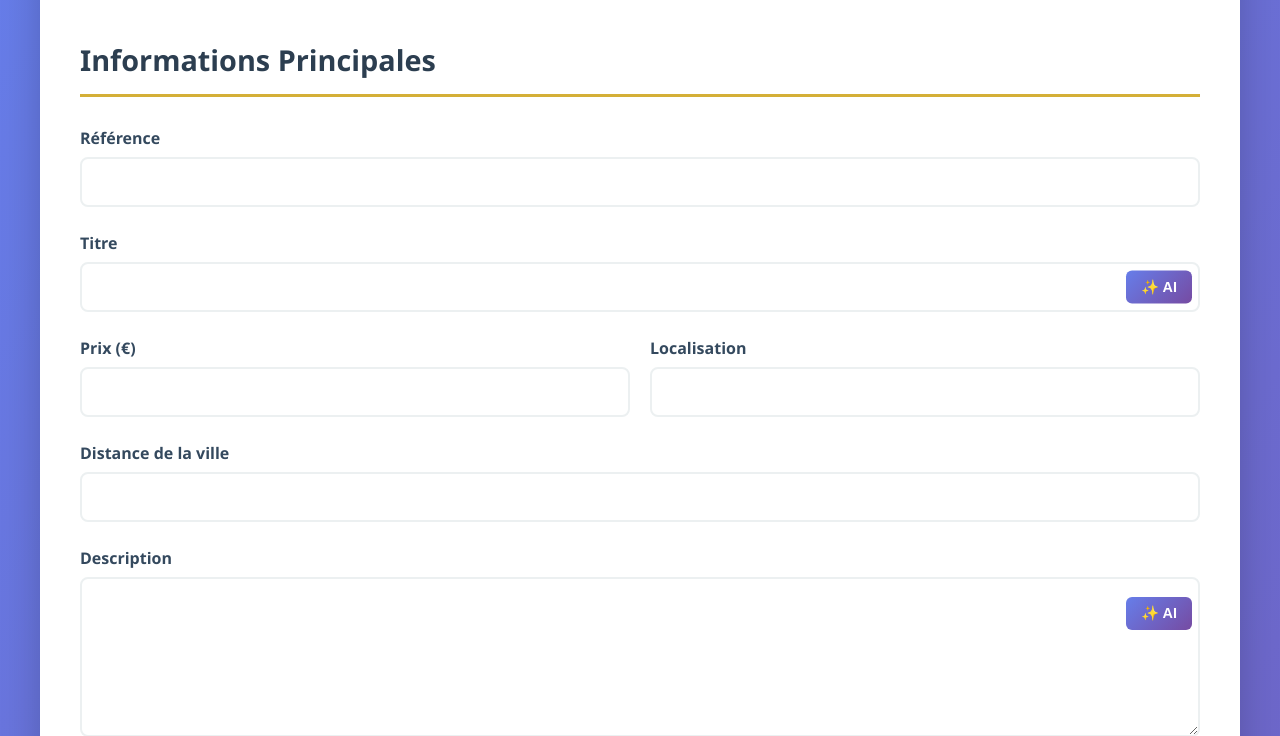
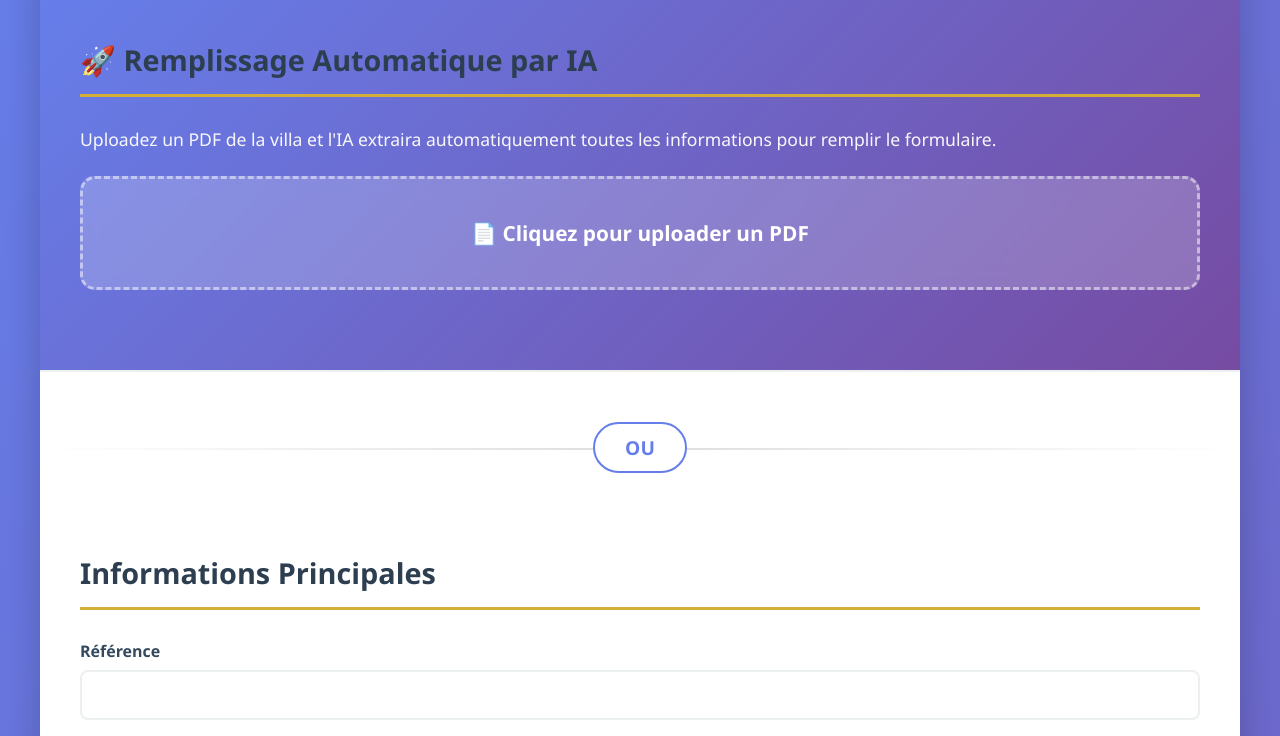
Before and after one commit to moa-digitalagency/VillaVendreMarrakech, a Flask app: page /admin in a window 1280 px wide. Shown: the part 126-862 px from the top of the page. Run offline with Flask 3, Linux system fonts and the light colour scheme.

Commit message:
Add automated form filling via PDF upload and AI extraction
Introduces PDF upload functionality with AI-driven data extraction to automatically populate form fields. Includes backend API endpoint in `app.py` for PDF processing, frontend CSS styling in `static/css/admin.css` for the upload interface, and JavaScript logic in `static/js/admin.js` to handle the upload and form population. The `templates/admin.html` file is updated to include the new PDF upload section.

Replit-Commit-Author: Agent
Replit-Commit-Session-Id: eef467e4-de29-4c9c-befc-ca1fce89f87e
Replit-Commit-Checkpoint-Type: intermediate_checkpoint

```diff
--- a/app.py
+++ b/app.py
@@ -275,12 +275,13 @@ def upload_pdf():
         return jsonify({'error': 'No PDF file'}), 400
 
     file = request.files['pdf']
-    if file.filename == '':
+    if not file.filename or file.filename == '':
         return jsonify({'error': 'No selected file'}), 400
 
     if not file.filename.lower().endswith('.pdf'):
         return jsonify({'error': 'File must be a PDF'}), 400
 
+    temp_filepath = None
     try:
         temp_filename = f"temp_{uuid.uuid4()}.pdf"
         temp_filepath = os.path.join(app.config['UPLOAD_FOLDER'], temp_filename)
@@ -301,7 +302,7 @@ def upload_pdf():
         return jsonify({'success': True, 'data': villa_data})
 
     except Exception as e:
-        if os.path.exists(temp_filepath):
+        if temp_filepath and os.path.exists(temp_filepath):
             os.remove(temp_filepath)
         return jsonify({'error': f'Error processing PDF: {str(e)}'}), 500
 
--- a/static/css/admin.css
+++ b/static/css/admin.css
@@ -50,6 +50,116 @@ header h1 {
 
 form {
     padding: 40px;
+}
+
+.pdf-upload-section {
+    padding: 40px;
+    background: linear-gradient(135deg, #667eea, #764ba2);
+    color: white;
+    border-bottom: none;
+    margin-bottom: 0;
+}
+
+.pdf-upload-section h2 {
+    color: white;
+    border-bottom: 3px solid rgba(255, 255, 255, 0.3);
+}
+
+.section-description {
+    font-size: 1.1rem;
+    margin-bottom: 25px;
+    opacity: 0.95;
+}
+
+.pdf-upload-area {
+    margin-bottom: 20px;
+}
+
+.pdf-upload-area input[type="file"] {
+    display: none;
+}
+
+.pdf-upload-label {
+    display: block;
+    padding: 40px;
+    background: rgba(255, 255, 255, 0.2);
+    border: 3px dashed rgba(255, 255, 255, 0.5);
+    border-radius: 15px;
+    text-align: center;
+    cursor: pointer;
+    font-size: 1.3rem;
+    font-weight: 700;
+    color: white;
+    transition: all 0.3s ease;
+    backdrop-filter: blur(10px);
+}
+
+.pdf-upload-label:hover {
+    background: rgba(255, 255, 255, 0.3);
+    border-color: white;
+    transform: translateY(-2px);
+}
+
+.pdf-status {
+    min-height: 20px;
+    margin-top: 20px;
+    text-align: center;
+}
+
+.pdf-loading {
+    background: rgba(255, 193, 7, 0.2);
+    padding: 15px;
+    border-radius: 10px;
+    font-size: 1.1rem;
+    font-weight: 600;
+    border: 2px solid rgba(255, 193, 7, 0.5);
+}
+
+.pdf-success {
+    background: rgba(76, 175, 80, 0.2);
+    padding: 15px;
+    border-radius: 10px;
+    font-size: 1.1rem;
+    font-weight: 600;
+    border: 2px solid rgba(76, 175, 80, 0.5);
+}
+
+.pdf-error {
+    background: rgba(244, 67, 54, 0.2);
+    padding: 15px;
+    border-radius: 10px;
+    font-size: 1.1rem;
+    font-weight: 600;
+    border: 2px solid rgba(244, 67, 54, 0.5);
+}
+
+.divider {
+    text-align: center;
+    margin: 40px 0;
+    position: relative;
+}
+
+.divider::before {
+    content: '';
+    position: absolute;
+    top: 50%;
+    left: 0;
+    right: 0;
+    height: 2px;
+    background: linear-gradient(90deg, transparent, #ddd, transparent);
+}
+
+.divider span {
+    display: inline-block;
+    background: white;
+    padding: 10px 30px;
+    font-size: 1.2rem;
+    font-weight: 700;
+    color: #667eea;
+    position: relative;
+    z-index: 1;
+    border: 2px solid #667eea;
+    border-radius: 50px;
 }
 
 .section {
--- a/static/js/admin.js
+++ b/static/js/admin.js
@@ -1,3 +1,55 @@
+async function uploadPDF(input) {
+    const file = input.files[0];
+    if (!file) return;
+
+    const statusDiv = document.getElementById('pdfStatus');
+    statusDiv.innerHTML = '<div class="pdf-loading">⏳ Analyse du PDF en cours... Cela peut prendre 30-60 secondes.</div>';
+
+    const formData = new FormData();
+    formData.append('pdf', file);
+
+    try {
+        const response = await fetch('/admin/upload-pdf', {
+            method: 'POST',
+            body: formData
+        });
+
+        const result = await response.json();
+
+        if (result.success && result.data) {
+            statusDiv.innerHTML = '<div class="pdf-success">✅ PDF analysé avec succès ! Les données ont été extraites.</div>';
+
+            const data = result.data;
+            document.querySelector('input[name="reference"]').value = data.reference || '';
+            document.querySelector('input[name="title"]').value = data.title || '';
+            document.querySelector('input[name="price"]').value = data.price || '';
+            document.querySelector('input[name="location"]').value = data.location || '';
+            document.querySelector('input[name="distance_city"]').value = data.distance_city || '';
+            document.querySelector('textarea[name="description"]').value = data.description || '';
+            document.querySelector('input[name="terrain_area"]').value = data.terrain_area || '';
+            document.querySelector('input[name="built_area"]').value = data.built_area || '';
+            document.querySelector('input[name="bedrooms"]').value = data.bedrooms || '';
+            document.querySelector('input[name="pool_size"]').value = data.pool_size || '';
+            document.querySelector('textarea[name="features"]').value = data.features || '';
+            document.querySelector('textarea[name="equipment"]').value = data.equipment || '';
+            document.querySelector('textarea[name="business_info"]').value = data.business_info || '';
+            document.querySelector('textarea[name="investment_benefits"]').value = data.investment_benefits || '';
+            document.querySelector('textarea[name="documents"]').value = data.documents || '';
+            document.querySelector('input[name="contact_phone"]').value = data.contact_phone || '';
+            document.querySelector('input[name="contact_email"]').value = data.contact_email || '';
+            document.querySelector('input[name="contact_website"]').value = data.contact_website || '';
+
+            document.getElementById('villaForm').scrollIntoView({ behavior: 'smooth' });
+        } else {
+            statusDiv.innerHTML = `<div class="pdf-error">❌ Erreur: ${result.error || 'Impossible d\'extraire les données'}</div>`;
+        }
+    } catch (error) {
+        statusDiv.innerHTML = `<div class="pdf-error">❌ Erreur réseau: ${error.message}</div>`;
+    } finally {
+        input.value = '';
+    }
+}
+
 async function uploadImages(input) {
     const files = input.files;
     if (!files.length) return;
--- a/templates/admin.html
+++ b/templates/admin.html
@@ -12,6 +12,23 @@
             <h1>🏡 Administration - Villa de Prestige</h1>
             <a href="/" class="btn-preview">Voir le site</a>
         </header>
+
+        <div class="section pdf-upload-section">
+            <h2>🚀 Remplissage Automatique par IA</h2>
+            <p class="section-description">Uploadez un PDF de la villa et l'IA extraira automatiquement toutes les informations pour remplir le formulaire.</p>
+
+            <div class="pdf-upload-area">
+                <input type="file" id="pdfUpload" accept="application/pdf" onchange="uploadPDF(this)">
+                <label for="pdfUpload" class="pdf-upload-label">
+                    📄 Cliquez pour uploader un PDF
+                </label>
+            </div>
+            <div id="pdfStatus" class="pdf-status"></div>
+        </div>
+
+        <div class="divider">
+            <span>OU</span>
+        </div>
 
         <form id="villaForm" method="POST" action="/admin/save">
             <div class="section">
```
